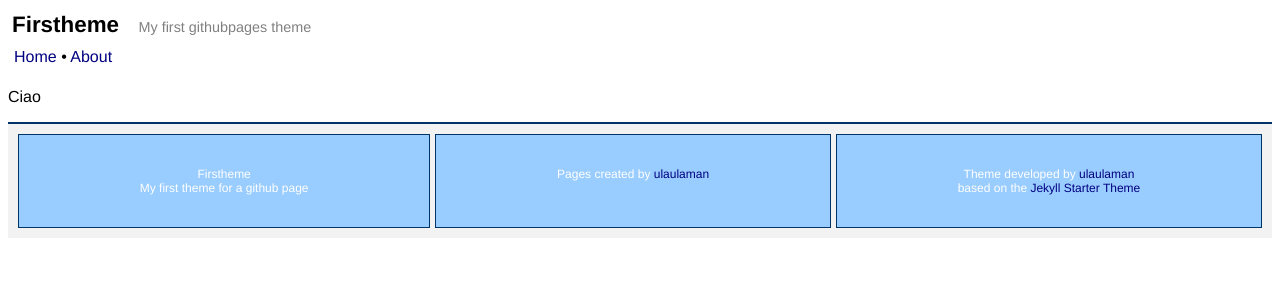
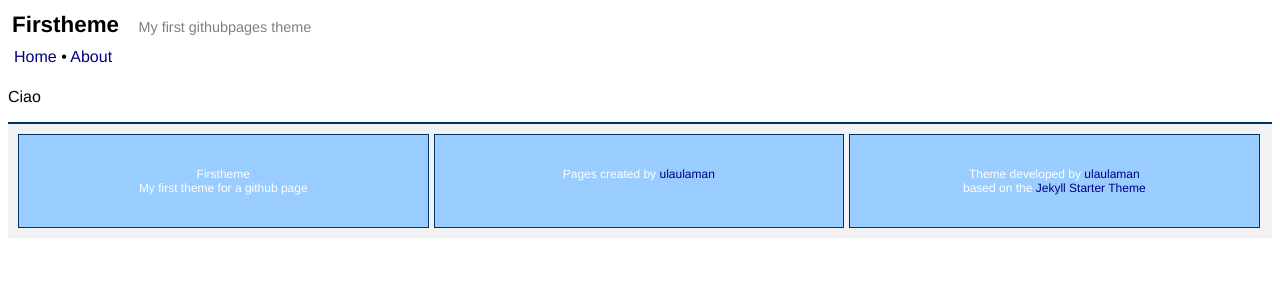
Before and after one commit to ulaulaman/firstheme, a Jekyll site: the page built from index.html, in a window 1280 px wide. Shown: the top 300 px of the page. Built offline with Jekyll 4.4.1, drawn with Linux system fonts in a browser that asks for light colours.

Commit message:
Update style.css

```diff
--- a/css/style.css
+++ b/css/style.css
@@ -46,7 +46,7 @@ a:hover {
 .footer-grid-container {
   display: grid;
   grid-column-gap: 5px;
-  grid-template-columns: auto auto auto;
+  grid-template-columns: 33% 33% 33%;
   background-color: #f2f2f2;
   padding: 10px;
 }
```
